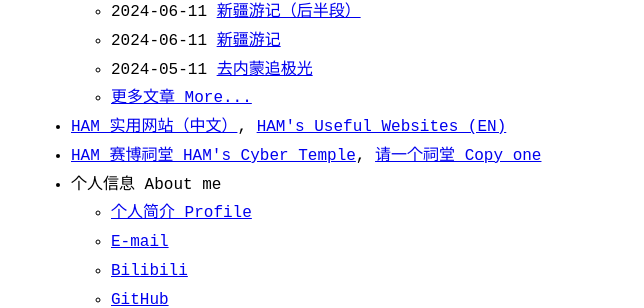
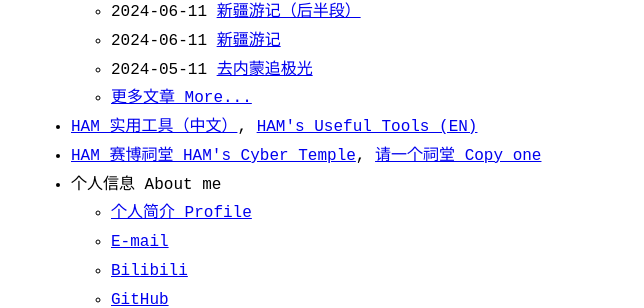
Before and after one commit to Yurihou/yurihou.github.io, a Jekyll site: the page built from index.md, in a window 1280 px wide. Shown: the part 237-545 px from the top of the page, without its empty margins (289-933 px from the left). Built offline with Jekyll 4.4.1, drawn with Linux system fonts in a browser that asks for light colours.

Commit message:
Update menu.yml

```diff
--- a/_data/menu.yml
+++ b/_data/menu.yml
@@ -5,7 +5,7 @@ entries:
       show_more: true
       show_more_text: 更多文章 More...
       show_more_url: archive
-  - title: <a href='hamtools_cn'>HAM 实用网站（中文）</a>, <a href='hamtools'>HAM's Useful Websites (EN)</a>
+  - title: <a href='hamtools_cn'>HAM 实用工具（中文）</a>, <a href='hamtools'>HAM's Useful Tools (EN)</a>
   - title: <a href='temple'>HAM 赛博祠堂 HAM's Cyber Temple</a>, <a href='temple_copy'>请一个祠堂 Copy one</a>
 
   - title: 个人信息 About me
```
